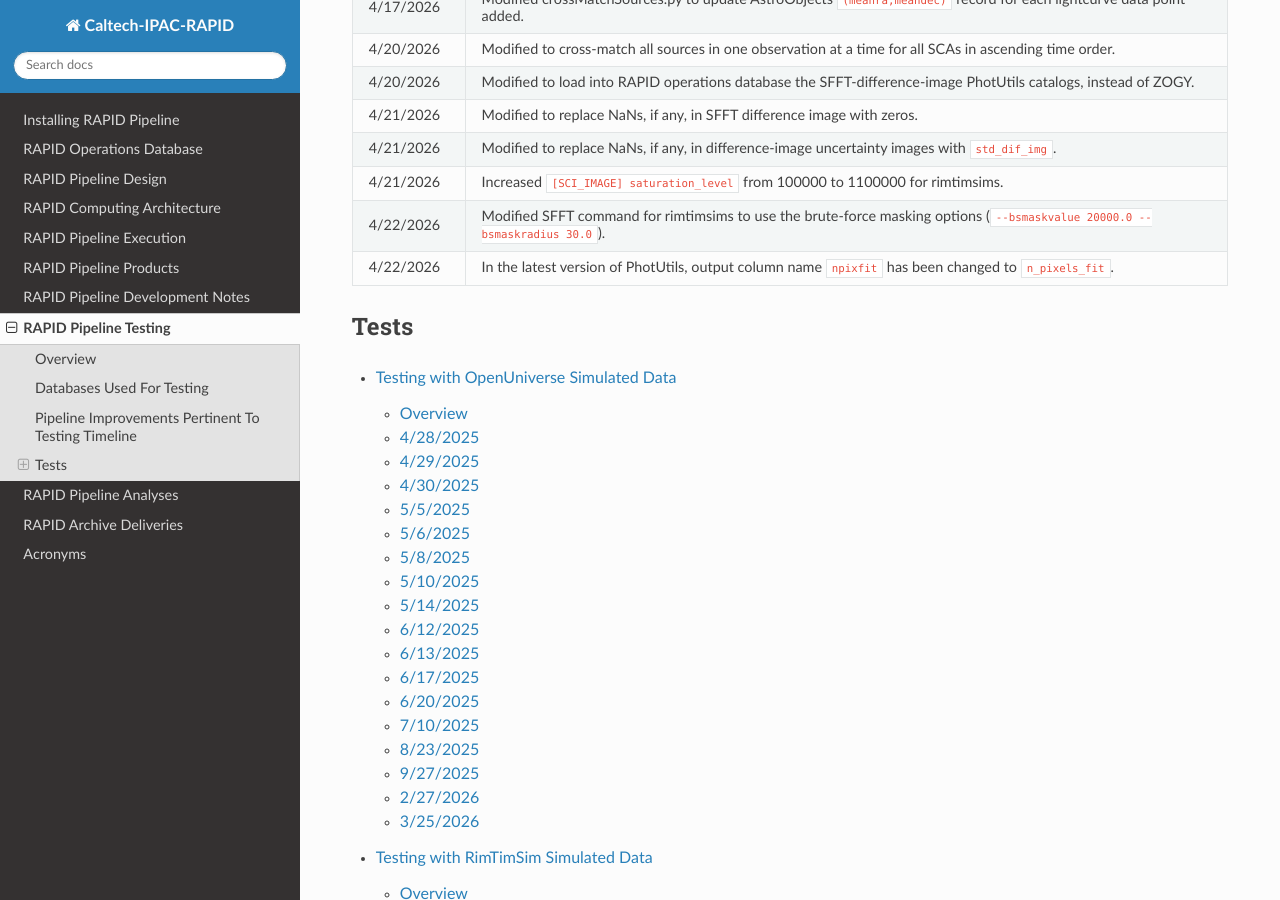
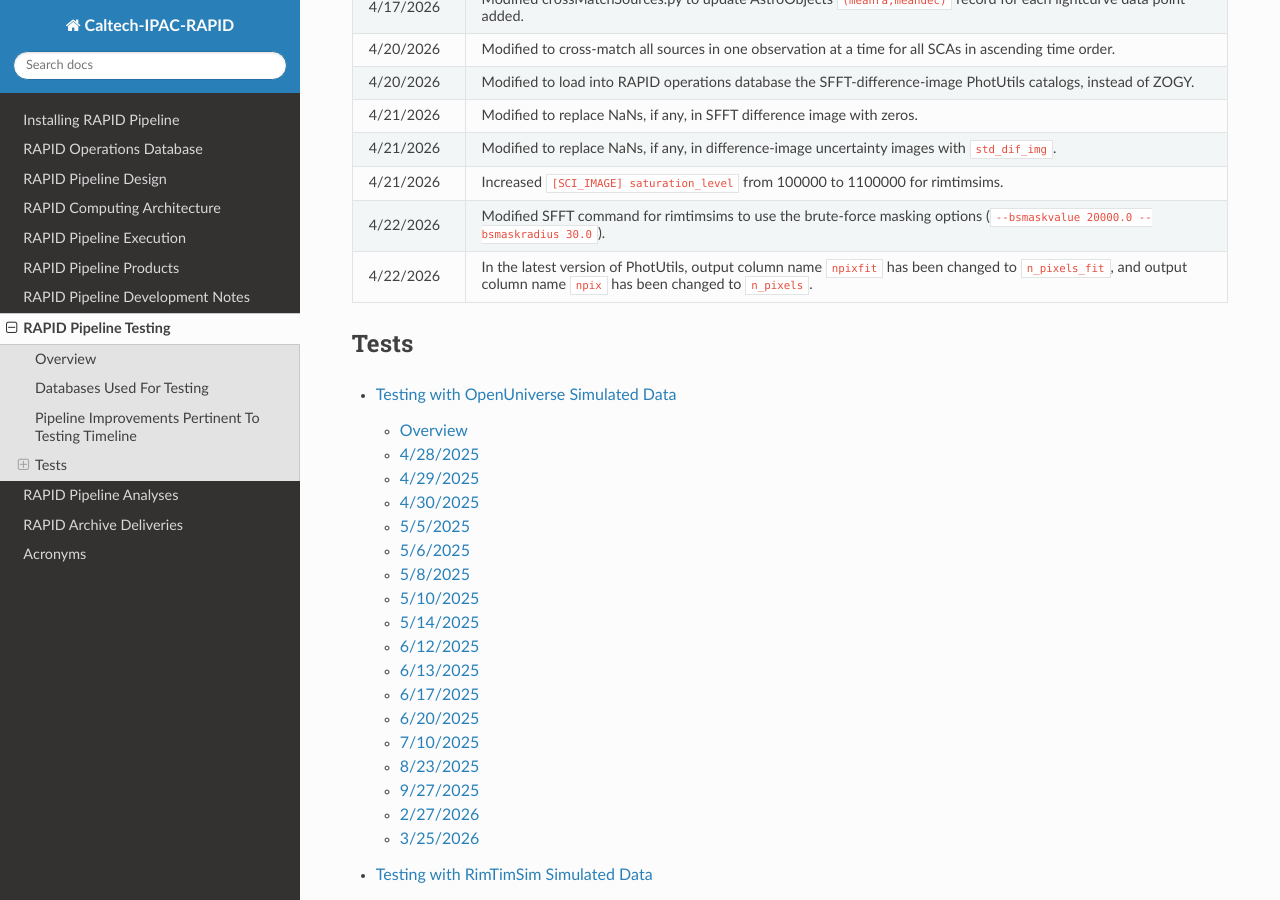
Before and after one commit to Caltech-IPAC/rapid, a Sphinx documentation site: the page built from docs/source/dev/tests.rst, in a window 1280 px wide and 900 px high, scrolled down 2369 px. Built offline with Sphinx 7.4.7 and the Read the Docs theme 3.1.0, drawn with Linux system fonts in a browser that asks for light colours.

Commit message:
Added additional note about PhotUtils npix renamed to n_pixels.

```diff
--- a/docs/source/dev/tests.rst
+++ b/docs/source/dev/tests.rst
@@ -85,7 +85,7 @@ Date              Software modification
 4/21/2026         Modified to replace NaNs, if any, in difference-image uncertainty images with ``std_dif_img``.
 4/21/2026         Increased ``[SCI_IMAGE] saturation_level`` from 100000 to 1100000 for rimtimsims.
 4/22/2026         Modified SFFT command for rimtimsims to use the brute-force masking options (``--bsmaskvalue 20000.0 --bsmaskradius 30.0``).
-4/22/2026         In the latest version of PhotUtils, output column name ``npixfit`` has been changed to ``n_pixels_fit``.
+4/22/2026         In the latest version of PhotUtils, output column name ``npixfit`` has been changed to ``n_pixels_fit``, and output column name ``npix`` has been changed to ``n_pixels``.
 ===============   ===============================================================================================================================================================================================================================
 
 
```
